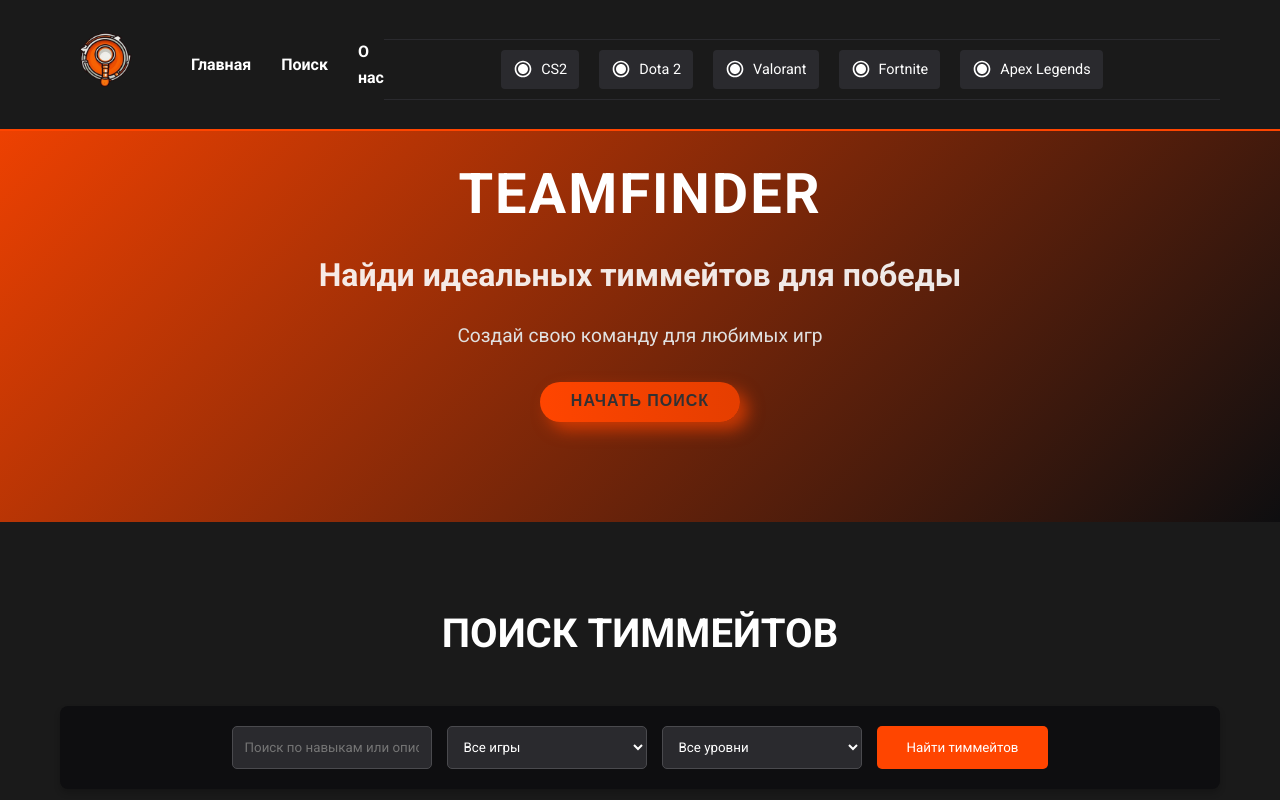
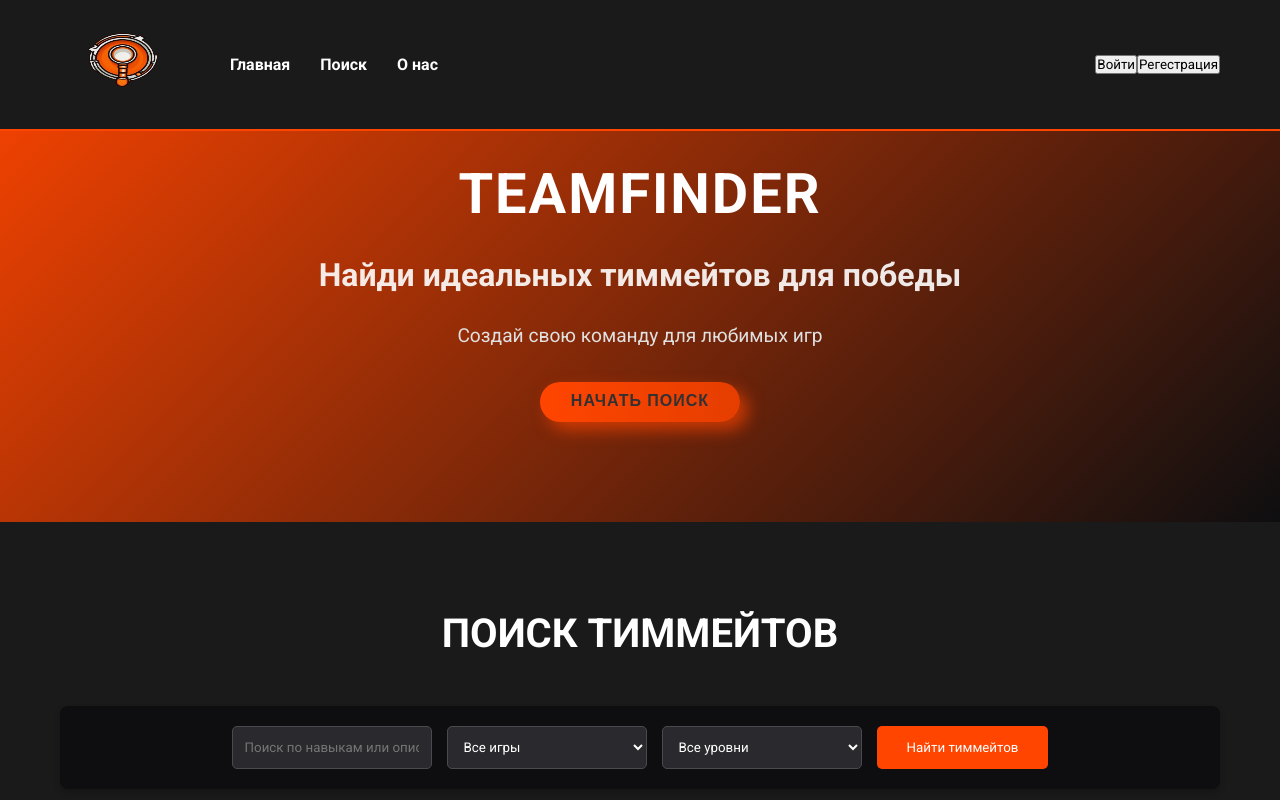
Before and after one commit to SURGeFly2/TEAMFINDER, a plain HTML site: page index.html in a window 1280 px wide. Shown: the top 800 px of the page. Drawn offline with nearby package versions, Linux system fonts and the light colour scheme; files that its build step writes are made by us from their sources; a script that the page names is missing.

Commit message:
index.html

```diff
--- a/index.html
+++ b/index.html
@@ -8,6 +8,8 @@
     <link rel="stylesheet" href="css/styles.css">
     <link href="https://fonts.googleapis.com/css2?family=Roboto:wght@400;700&display=swap" rel="stylesheet">
     <link href="https://fonts.googleapis.com/css2?family=Nunito:wght@400;700&display=swap" rel="stylesheet"> <!-- Шрифт для кнопки -->
+    <link rel="website icon" type="png"
+    href="img/img999.png">
 </head>
 <body>
     <header class="header-container">
@@ -19,47 +21,11 @@
                 <ul>
                     <li><a href="#home">Главная</a></li>
                     <li><a href="#search">Поиск</a></li>
-                    <li><a href="#about">О нас</a></li>
+                    <li><a href="">О нас</a></li>
                 </ul>
             </nav>
-            <div class="game-bar">
-                <div class="game-item" data-game="cs">
-                    <svg xmlns="http://www.w3.org/2000/svg" viewBox="0 0 24 24" class="game-icon">
-                        <path d="M12 2C6.48 2 2 6.48 2 12s4.48 10 10 10 10-4.48 10-10S17.52 2 12 2zm0 18c-4.41 0-8-3.59-8-8s3.59-8 8-8 8 3.59 8 8-3.59 8-8 8z"/>
-                        <path d="M12 6c-3.31 0-6 2.69-6 6s2.69 6 6 6 6-2.69 6-6-2.69-6-6-6z"/>
-                    </svg>
-                    CS2
-                </div>
-                <div class="game-item" data-game="dota">
-                    <svg xmlns="http://www.w3.org/2000/svg" viewBox="0 0 24 24" class="game-icon">
-                        <path d="M12 2C6.48 2 2 6.48 2 12s4.48 10 10 10 10-4.48 10-10S17.52 2 12 2zm0 18c-4.41 0-8-3.59-8-8s3.59-8 8-8 8 3.59 8 8-3.59 8-8 8z"/>
-                        <path d="M12 6c-3.31 0-6 2.69-6 6s2.69 6 6 6 6-2.69 6-6-2.69-6-6-6z"/>
-                    </svg>
-                    Dota 2
-                </div>
-                <div class="game-item" data-game="valorant">
-                    <svg xmlns="http://www.w3.org/2000/svg" viewBox="0 0 24 24" class="game-icon">
-                        <path d="M12 2C6.48 2 2 6.48 2 12s4.48 10 10 10 10-4.48 10-10S17.52 2 12 2zm0 18c-4.41 0-8-3.59-8-8s3.59-8 8-8 8 3.59 8 8-3.59 8-8 8z"/>
-                        <path d="M12 6c-3.31 0-6 2.69-6 6s2.69 6 6 6 6-2.69 6-6-2.69-6-6-6z"/>
-                    </svg>
-                    Valorant
-                </div>
-                <div class="game-item" data-game="fortnite">
-                    <svg xmlns="http://www.w3.org/2000/svg" viewBox="0 0 24 24" class="game-icon">
-                        <path d="M12 2C6.48 2 2 6.48 2 12s4.48 10 10 10 10-4.48 10-10S17.52 2 12 2zm0 18c-4.41 0-8-3.59-8-8s3.59-8 8-8 8 3.59 8 8-3.59 8-8 8z"/>
-                        <path d="M12 6c-3.31 0-6 2.69-6 6s2.69 6 6 6 6-2.69 6-6-2.69-6-6-6z"/>
-                    </svg>
-                    Fortnite
-                </div>
-                <div class="game-item" data-game="apex">
-                    <svg xmlns="http://www.w3.org/2000/svg" viewBox="0 0 24 24" class="game-icon">
-                        <path d="M12 2C6.48 2 2 6.48 2 12s4.48 10 10 10 10-4.48 10-10S17.52 2 12 2zm0 18c-4.41 0-8-3.59-8-8s3.59-8 8-8 8 3.59 8 8-3.59 8-8 8z"/>
-                        <path d="M12 6c-3.31 0-6 2.69-6 6s2.69 6 6 6 6-2.69 6-6-2.69-6-6-6z"/>
-                    </svg>
-                    Apex Legends
-                </div>
-            </div>
-        </div>
+            <button class="buttonl1" onclick="window.location.href='pages/regeneration.html'">Войти</button>
+            <button class="buttonl1" onclick="window.location.href='pages/regeneration.html'">Регестрация</button>
     </header>
 
     <section class="hero-container" id="home">
```
